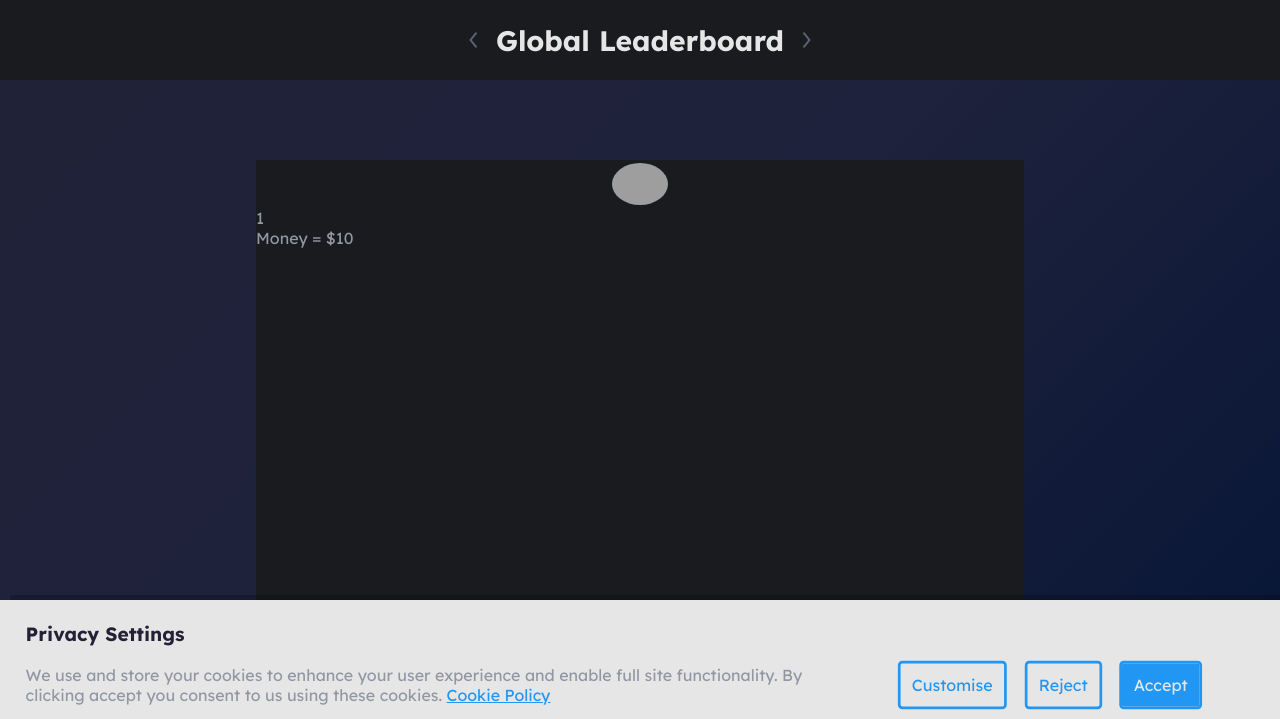
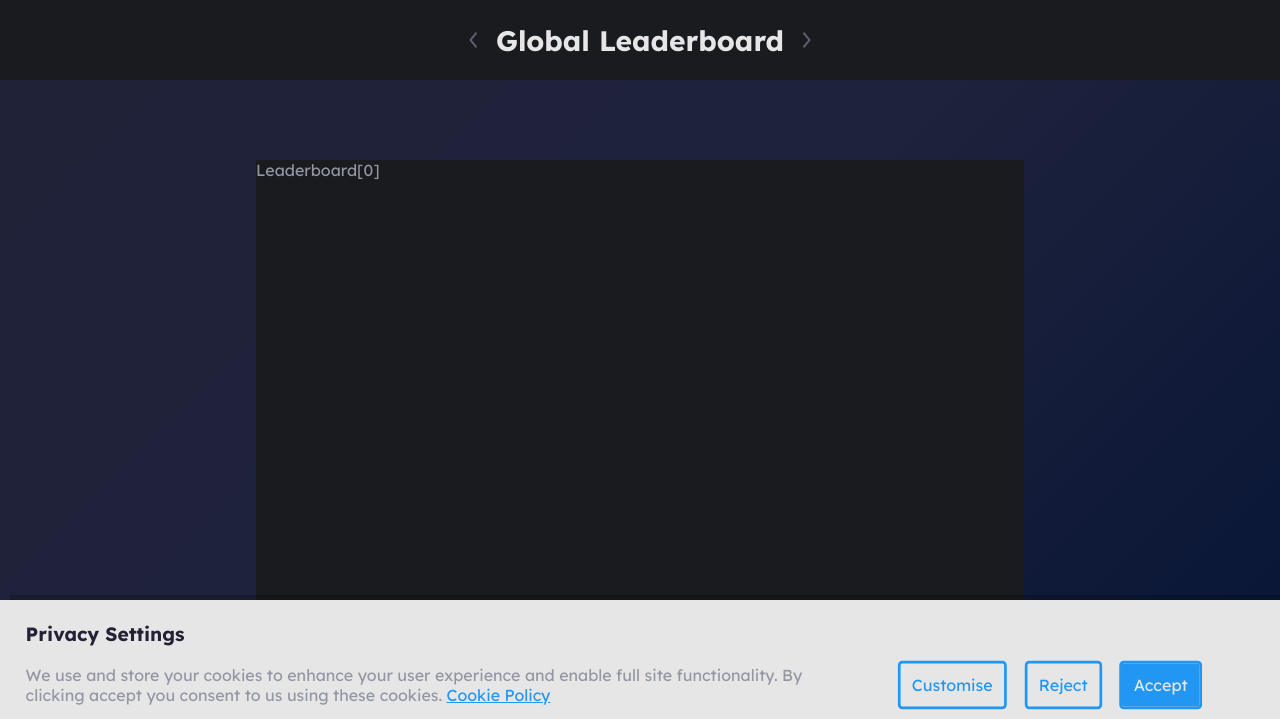
Before and after one commit to RGCSERG/spacecases.io, a Flask app: template webstart/templates/leaderboard.html in a window 1280 px wide. Shown: the part 80-799 px from the top of the page. Run offline with Flask 2, Linux system fonts and the light colour scheme; the template is opened without the code that fills it: most values are stand-ins (such as "Sample title", 1, 10 or a date in 2020); grey boxes are pictures that could not be loaded.

Commit message:
added error message calculation

```diff
--- a/webstart/templates/leaderboard.html
+++ b/webstart/templates/leaderboard.html
@@ -55,6 +55,7 @@
     <div class="lb global">
       {%if Leaderboard%}
       <div>
+        {% if interate %}
           {%for id in Leaderboard%}
             <div class="button-wrapper">
               <img class="profile-pic" id="button" src="{{id[2]}}" alt="" />
@@ -62,6 +63,9 @@
             <p>{{id[0]}}</p>
             <p>Money = ${{id[1] / 100}}</p>
           {%endfor%}
+        {%else%}
+            <p>Leaderboard[0]</p>
+        {%endif%}
         </div>
       {%endif%}
     </div>
```
Lines whose indentation alone changed are shown as unchanged.
